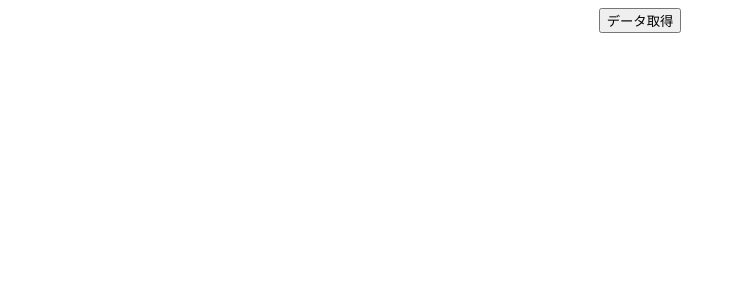
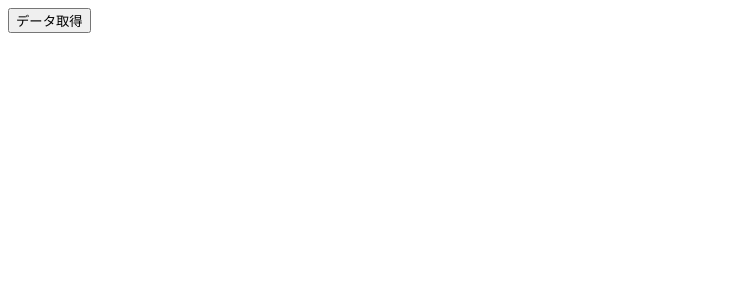
Before and after one commit to hennamanao/TypeScriptStudy2, a React (Create React App) app: page / in a window 1280 px wide. Shown: the top 300 px of the page, without its empty margins (0-736 px from the left). Built offline with nearby package versions, Linux system fonts and the light colour scheme.

Commit message:
バグの例

```diff
--- a/src/App.tsx
+++ b/src/App.tsx
@@ -1,18 +1,27 @@
 import axios from "axios";
+import { useState } from "react";
 import "./styles.css";
+import { Todo } from "./Todo";
 
 export default function App() {
+  const [todos, setTodos] = useState<any>([]);
+
   const onClickFetchData = () => {
     axios
       .get("https://jsonplaceholder.typicode.com/todos")
       .then((res) => {
-        console.log(res);
+        setTodos(res.data);
       })
-      .catch(() => {});
+      .catch((err) => {
+        console.log(err);
+      });
   };
   return (
     <div className="App">
       <button onClick={onClickFetchData}>データ取得</button>
+      {todos.map((todo) => (
+        <Todo title={todo.title} userid={todo.userid} />
+      ))}
     </div>
   );
 }
--- /dev/null
+++ b/src/Todo.tsx
@@ -0,0 +1,4 @@
+export const Todo = (props) => {
+  const { title, userid } = props;
+  return <p>{`${title}(ユーザー:${userid})`}</p>;
+};
--- a/src/styles.css
+++ b/src/styles.css
@@ -1,4 +1,3 @@
 .App {
   font-family: sans-serif;
-  text-align: center;
 }
--- a/tsconfig.json
+++ b/tsconfig.json
@@ -3,7 +3,7 @@
         "./src/**/*"
     ],
     "compilerOptions": {
-        "strict": true,
+        // "strict": true,
         "esModuleInterop": true,
         "lib": [
             "dom",
```
